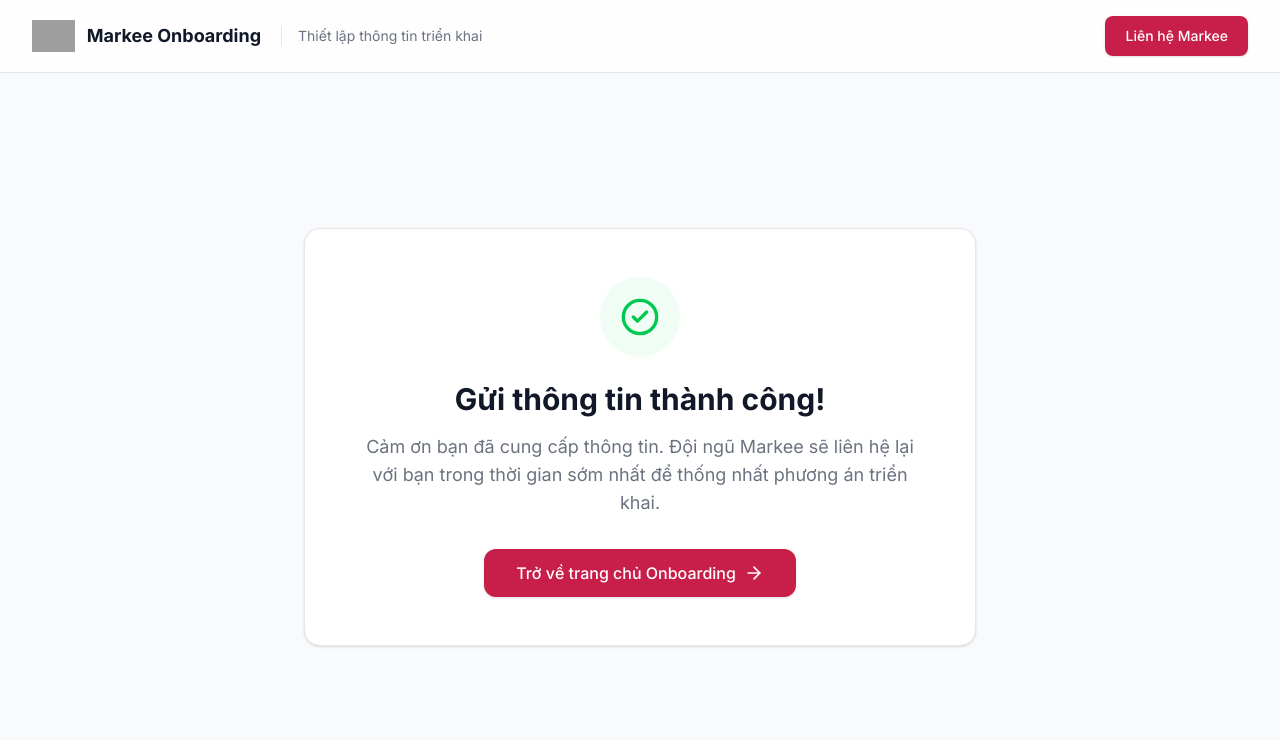
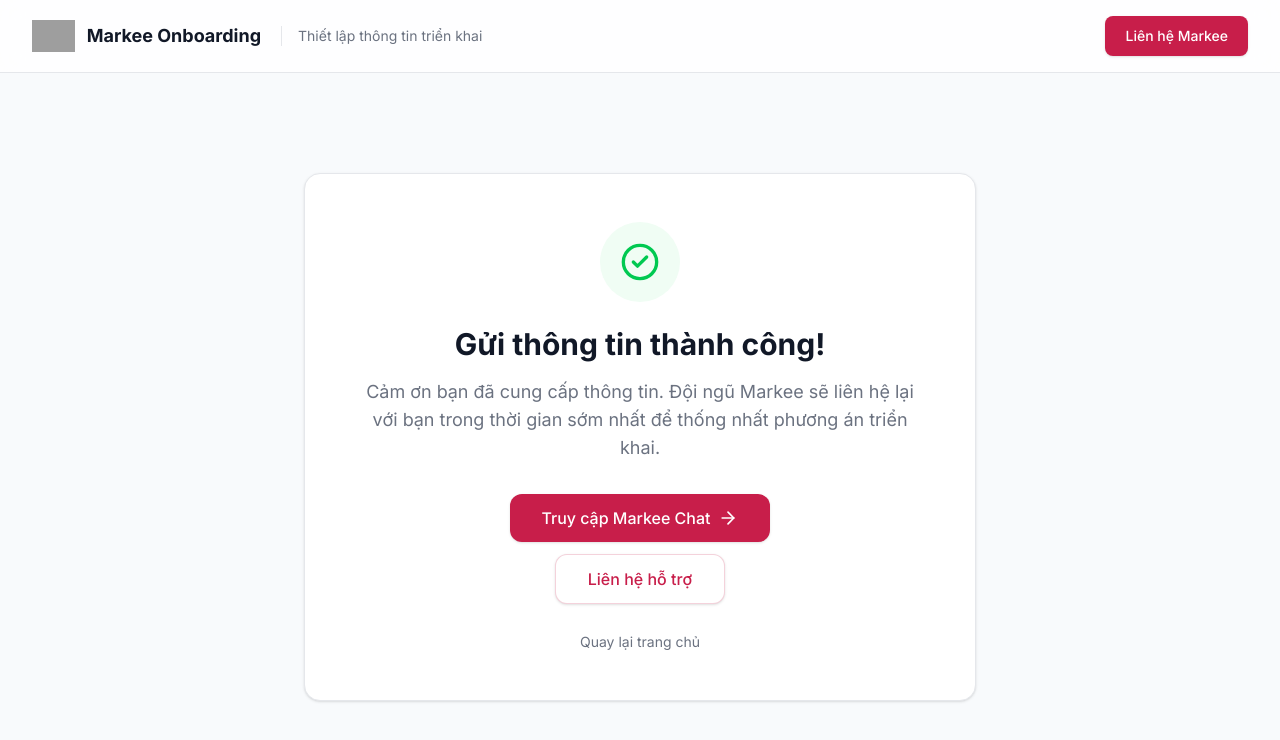
Before and after one commit to pinkyni-boo/markeeonboarding, a Next.js app: page /onboarding/success in a window 1280 px wide. Shown: the top 740 px of the page. Built offline with nearby package versions, Linux system fonts and the light colour scheme; grey boxes are pictures that could not be loaded.

Commit message:
Update success page buttons: Add Markee Chat and Contact, minimize Back button

```diff
--- a/app/onboarding/success/page.tsx
+++ b/app/onboarding/success/page.tsx
@@ -32,13 +32,36 @@
         </div>
       )}
 
-      <div>
+      <div className="flex flex-col items-center gap-3">
+        <a
+          href="https://chat.markeeai.com/app/login"
+          target="_blank"
+          rel="noreferrer"
+          className="w-full sm:w-auto inline-flex justify-center items-center space-x-2 bg-primary text-white px-8 py-3 rounded-xl font-medium hover:bg-primary-dark transition-colors shadow-sm"
+        >
+          <span>Truy cập Markee Chat</span>
+          <ArrowRight className="w-5 h-5" />
+        </a>
+
+        <button
+          onClick={(e) => {
+            e.preventDefault();
+            if (typeof window !== 'undefined' && (window as any).MarkeeChat) {
+              (window as any).MarkeeChat.open();
+            } else {
+              alert('Tính năng Live Chat đang được kết nối...');
+            }
+          }}
+          className="w-full sm:w-auto inline-flex justify-center items-center space-x-2 bg-white text-primary border border-primary/20 px-8 py-3 rounded-xl font-medium hover:bg-slate-50 transition-colors shadow-sm"
+        >
+          <span>Liên hệ hỗ trợ</span>
+        </button>
+
         <a
           href="/onboarding"
-          className="inline-flex items-center space-x-2 bg-primary text-white px-8 py-3 rounded-xl font-medium hover:bg-primary-hover transition-colors shadow-sm"
+          className="mt-4 text-sm text-text-muted hover:text-primary transition-colors underline-offset-4 hover:underline"
         >
-          <span>Trở về trang chủ Onboarding</span>
-          <ArrowRight className="w-5 h-5" />
+          Quay lại trang chủ
         </a>
       </div>
     </div>
--- a/data/submissions.json
+++ b/data/submissions.json
@@ -205,5 +205,53 @@
     "status": "new",
     "createdAt": "2026-07-30T08:52:35.426Z",
     "updatedAt": "2026-07-30T08:52:35.426Z"
+  },
+  {
+    "id": "sub_ms7bbyzx_o9vnfwx",
+    "data": {
+      "company": {
+        "name": "Hi",
+        "brand": "",
+        "contactName": "Hi",
+        "email": "a@gmail.com",
+        "phone": "Hi",
+        "website": ""
+      },
+      "selectedProducts": [
+        "markeeChat"
+      ],
+      "productData": {
+        "markeeChat": {
+          "channels": {
+            "chat": [
+              "facebookMessenger"
+            ]
+          },
+          "channelDetails": {
+            "chat": {
+              "facebookMessenger": {
+                "pageName": "Hi",
+                "pageLink": "Hi",
+                "adminName": ""
+              }
+            }
+          }
+        }
+      },
+      "staff": [],
+      "deploymentSchedule": {
+        "preferredDate": "",
+        "preferredTimeSlot": "",
+        "participants": "",
+        "note": ""
+      },
+      "additionalNotes": "",
+      "review": {
+        "confirmed": true
+      }
+    },
+    "status": "new",
+    "createdAt": "2026-07-30T09:30:13.101Z",
+    "updatedAt": "2026-07-30T09:30:13.101Z"
   }
 ]
```
